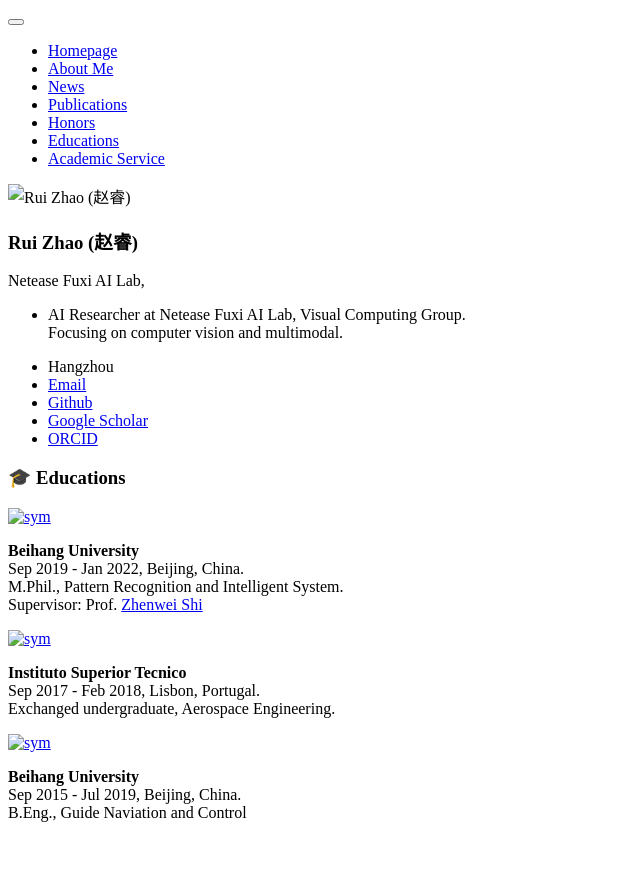
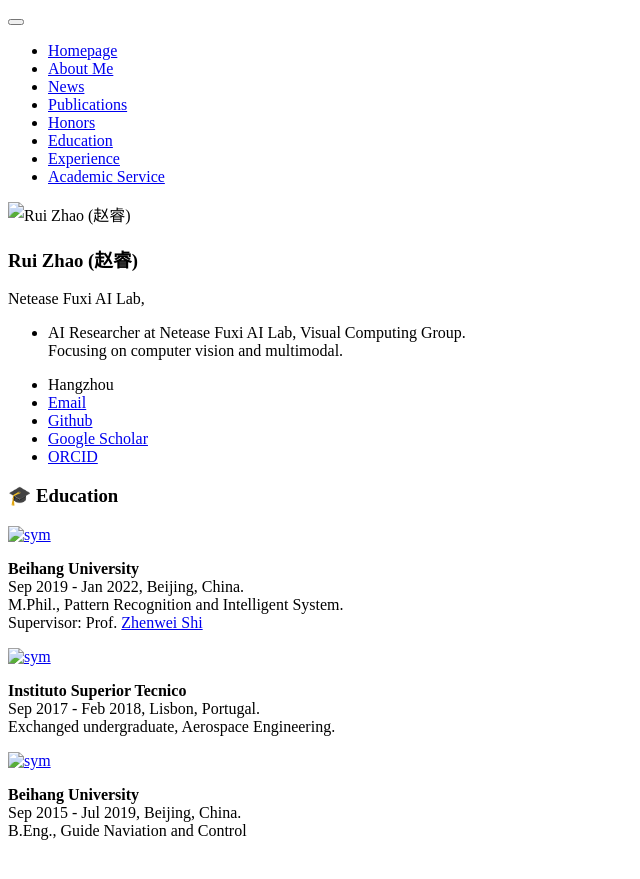
Before and after one commit to ruizhaocv/ruizhaocv.github.io, a Jekyll site: the page built from _pages/includes/educations.md, in a window 1280 px wide. Shown: the top 879 px of the page, without its empty margins (0-640 px from the left). Built offline with Jekyll 4.4.1, drawn with Linux system fonts in a browser that asks for light colours; our own code applies the rules of GitHub Pages for plain Markdown files.

Commit message:
reorginaze the educations

```diff
--- a/_data/navigation.yml
+++ b/_data/navigation.yml
@@ -12,8 +12,11 @@
   - title: "Honors"
     url: "/#honors"
 
-  - title: "Educations"
+  - title: "Education"
     url: "/#educations"
+
+  - title: "Experience"
+    url: "/#experience"
 
   - title: "Academic Service"
     url: "/#academic-service"
--- a/_pages/includes/educations.md
+++ b/_pages/includes/educations.md
@@ -1,5 +1,5 @@
 
-# 🎓 Educations
+# 🎓 Education
 
 <div class='experience-box'><div class='experience-box-image'><div><a href="images/Beihang_logo.png"><img src='images/Beihang_logo.png' alt="sym" width="100%"></a></div></div>
 <div class='experience-box-text' markdown="1">
--- a/assets/css/main.scss
+++ b/assets/css/main.scss
@@ -102,7 +102,7 @@
         width: 100%;
         order: 2;
         img {
-            max-width: 30px;
+            max-width: 60px;
             box-shadow: 0px 0px 0px #888;
             object-fit: cover;
         }
@@ -116,8 +116,8 @@
     @include breakpoint($medium) {
         .experience-box-image{
             justify-content: left;
-            min-width: 10px;
-            max-width: 100%;
+            min-width: 30px;
+            max-width: 40%;
             order: 1;
         }
 
```
Also changed, not shown: _pages/about.md (+3 -0 lines), _pages/includes/experience.md (added, +22 -0 lines), images/Ritsumeikan_University_logo.png (added), images/fuxi_logo.png (added), images/netease_logo.png (added).
